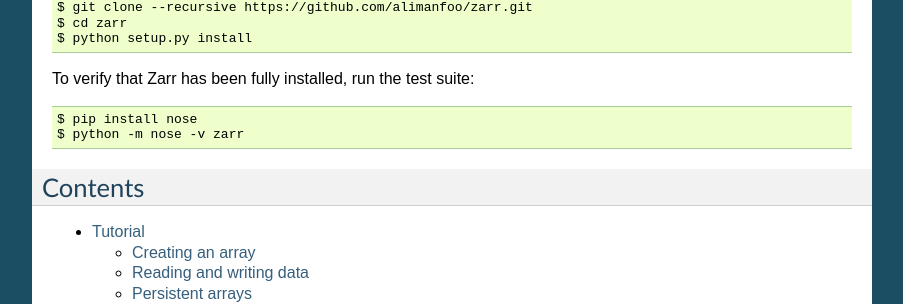
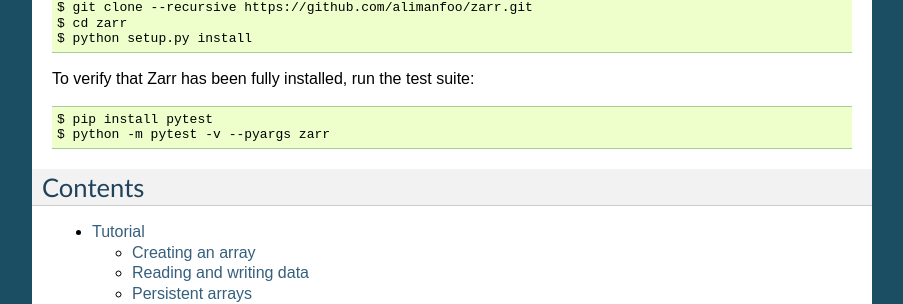
Before and after one commit to enthusiastdev121/zarr-python, a Sphinx documentation site: the page built from docs/index.rst, in a window 1280 px wide and 900 px high, scrolled down 653 px. Shown: the part 148-452 px from the top of the window, without its empty margins (198-1101 px from the left). Built offline with Sphinx 7.4.7, drawn with Linux system fonts in a browser that asks for light colours; the version number could not be read and is left out.

Commit message:
Update testing instructions to use `pytest`
As `pytest` is now the way to test `zarr`, update the testing
instructions to use `pytest`.

```diff
--- a/docs/index.rst
+++ b/docs/index.rst
@@ -48,8 +48,8 @@ To work with Zarr source code in development, install from GitHub::
 
 To verify that Zarr has been fully installed, run the test suite::
 
-    $ pip install nose
-    $ python -m nose -v zarr
+    $ pip install pytest
+    $ python -m pytest -v --pyargs zarr
 
 Contents
 --------
```
